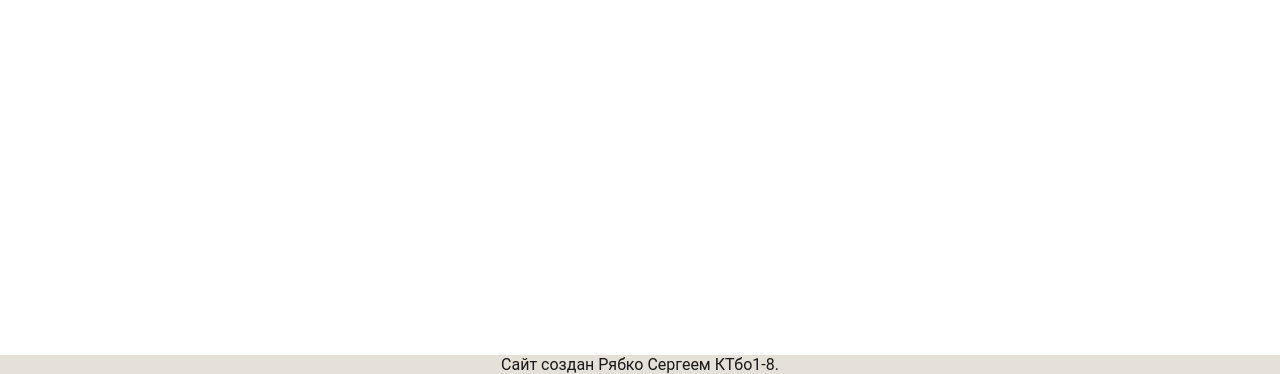
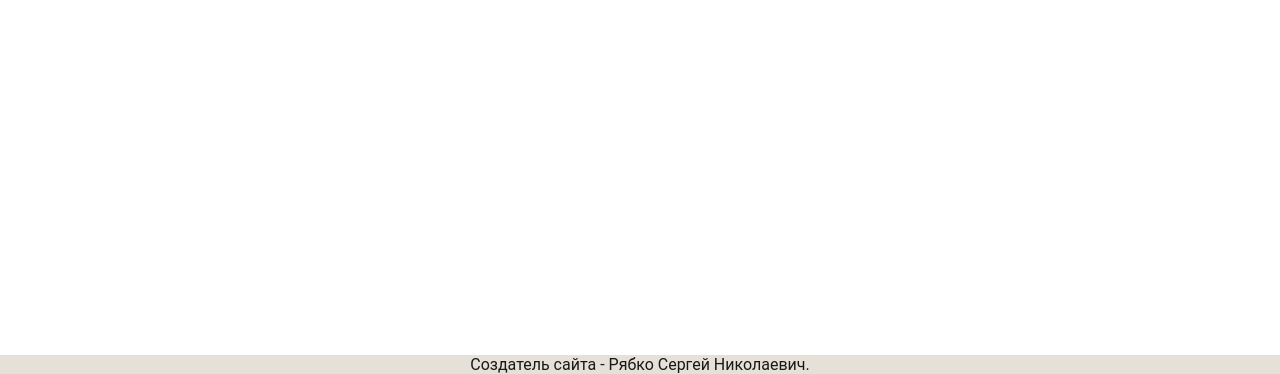
Before and after one commit to kerssdead/st, a plain HTML site: page about.html in a window 1280 px wide. Shown: the part 426-800 px from the top of the page. Drawn offline with Linux system fonts and the light colour scheme.

Commit message:
Update about.html

```diff
--- a/about.html
+++ b/about.html
@@ -26,7 +26,7 @@
         </h2>
 
         <footer class="footer">
-            Сайт создан Рябко Сергеем КТбо1-8.
+            Создатель сайта - Рябко Сергей Николаевич.
         </footer>
 
     </body>
```
